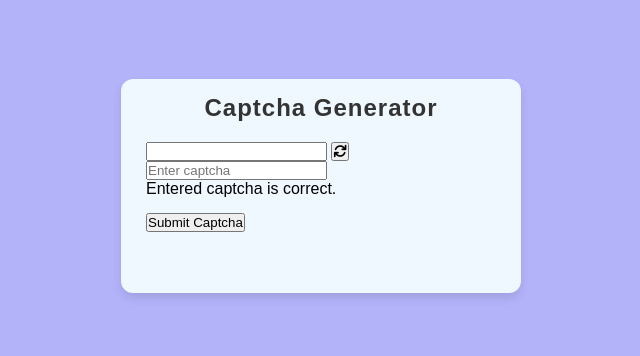
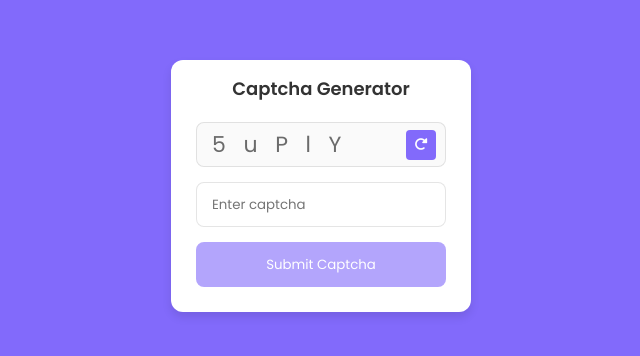
Before and after one commit to jwalus/Captcha-Generator, a plain HTML site: page index.html in a window 1280 px wide. Shown: the part 214-570 px from the top of the page, without its empty margins (319-959 px from the left). Drawn offline with Linux system fonts and the light colour scheme.

Commit message:
finished

```diff
--- a/index.html
+++ b/index.html
@@ -11,18 +11,18 @@
 <body>
   <div class="container">
     <header>Captcha Generator</header>
-    <div class="input-field captcha">
-      <input type="text" value="" id="capher">
-      <button>
-        <i class="fa-solid fa-arrows-rotate"></i>
+    <div class="input_field captch_box">
+      <input type="text" value="" disabled />
+      <button class="refresh_button">
+        <i class="fa-solid fa-rotate-right"></i>
       </button>
     </div>
-    <div class="input-field captcha_input">
-      <input type="text" placeholder="Enter captcha" class="capher">
+    <div class="input_field captch_input">
+      <input type="text" placeholder="Enter captcha" />
     </div>
-    <div class="answer">Entered captcha is correct.</div>
+    <div class="message">Entered captcha is correct</div>
     <div class="input_field button disabled">
-      <button class="submit">Submit Captcha</button>
+      <button>Submit Captcha</button>
     </div>
   </div>
   <script src="index.js"></script>
--- a/index.js
+++ b/index.js
@@ -0,0 +1,49 @@
+// Selecting necessary DOM elements
+const captchaTextBox = document.querySelector(".captch_box input");
+const refreshButton = document.querySelector(".refresh_button");
+const captchaInputBox = document.querySelector(".captch_input input");
+const message = document.querySelector(".message");
+const submitButton = document.querySelector(".button");
+
+let captchaText = null;
+
+const generateCaptcha = () => {
+  const randomString = Math.random().toString(36).substring(2, 7);
+  const randomStringArray = randomString.split("");
+  const changeString = randomStringArray.map((char) => (Math.random() > 0.5 ? char.toUpperCase() : char));
+  captchaText = changeString.join("   ");
+  captchaTextBox.value = captchaText;
+  console.log(captchaText);
+};
+
+const refreshBtnClick = () => {
+  generateCaptcha();
+  captchaInputBox.value = "";
+  captchaKeyUpValidate();
+};
+
+const captchaKeyUpValidate = () => {
+  submitButton.classList.toggle("disabled", !captchaInputBox.value);
+
+  if (!captchaInputBox.value) message.classList.remove("active");
+};
+
+const submitBtnClick = () => {
+  captchaText = captchaText
+    .split("")
+    .filter((char) => char !== " ")
+    .join("");
+  message.classList.add("active");
+  if (captchaInputBox.value === captchaText) {
+    message.innerText = "Entered captcha is correct";
+    message.style.color = "#826afb";
+  } else {
+    message.innerText = "Entered captcha is not correct";
+    message.style.color = "#FF2525";
+  }
+};
+
+refreshButton.addEventListener("click", refreshBtnClick);
+captchaInputBox.addEventListener("keyup", captchaKeyUpValidate);
+submitButton.addEventListener("click", submitBtnClick);
+generateCaptcha();
--- a/style.css
+++ b/style.css
@@ -1,8 +1,10 @@
+@import url("https://fonts.googleapis.com/css2?family=Poppins:wght@200;300;400;500;600;700&display=swap");
+
 * {
   margin: 0;
   padding: 0;
   box-sizing: border-box;
-  font-family: Arial, Helvetica, sans-serif;
+  font-family: "Poppins", sans-serif;
 }
 
 body {
@@ -10,31 +12,99 @@ body {
   display: flex;
   align-items: center;
   justify-content: center;
-  background-color: rgb(179, 179, 250);
+  background: #826afb;
 }
 
 .container {
   position: relative;
-  max-width: 400px;
+  max-width: 300px;
   width: 100%;
   border-radius: 12px;
   padding: 15px 25px 25px;
-  background-color: aliceblue;
-  box-shadow: 0 5px 10px rgba(0,0,0,0.1);
+  background: #fff;
+  box-shadow: 0 5px 10px rgba(0, 0, 0, 0.1);
 }
 
 header {
   color: #333;
   margin-bottom: 20px;
-  font-size: 24px;
+  font-size: 18px;
   font-weight: 600;
   text-align: center;
-  letter-spacing: 1px;
 }
 
 .input_field {
   position: relative;
-  height: 55px;
+  height: 45px;
   margin-top: 15px;
   width: 100%;
 }
+
+.refresh_button {
+  position: absolute;
+  top: 50%;
+  right: 10px;
+  transform: translateY(-50%);
+  background: #826afb;
+  height: 30px;
+  width: 30px;
+  border: none;
+  border-radius: 4px;
+  color: #fff;
+  cursor: pointer;
+}
+
+.refresh_button:active {
+  transform: translateY(-50%) scale(0.98);
+}
+
+.input_field input,
+.button button {
+  height: 100%;
+  width: 100%;
+  outline: none;
+  border: none;
+  border-radius: 8px;
+}
+
+.input_field input {
+  padding: 0 15px;
+  border: 1px solid rgba(0, 0, 0, 0.1);
+}
+
+.captch_box input {
+  color: #6b6b6b;
+  font-size: 22px;
+  pointer-events: none;
+}
+
+.captch_input input:focus {
+  box-shadow: 0 1px 1px rgba(0, 0, 0, 0.08);
+}
+
+.message {
+  font-size: 14px;
+  margin: 14px 0;
+  color: #826afb;
+  display: none;
+}
+
+.message.active {
+  display: block;
+}
+
+.button button {
+  background: #826afb;
+  color: #fff;
+  cursor: pointer;
+  user-select: none;
+}
+
+.button button:active {
+  transform: scale(0.99);
+}
+
+.button.disabled {
+  opacity: 0.6;
+  pointer-events: none;
+}
```
